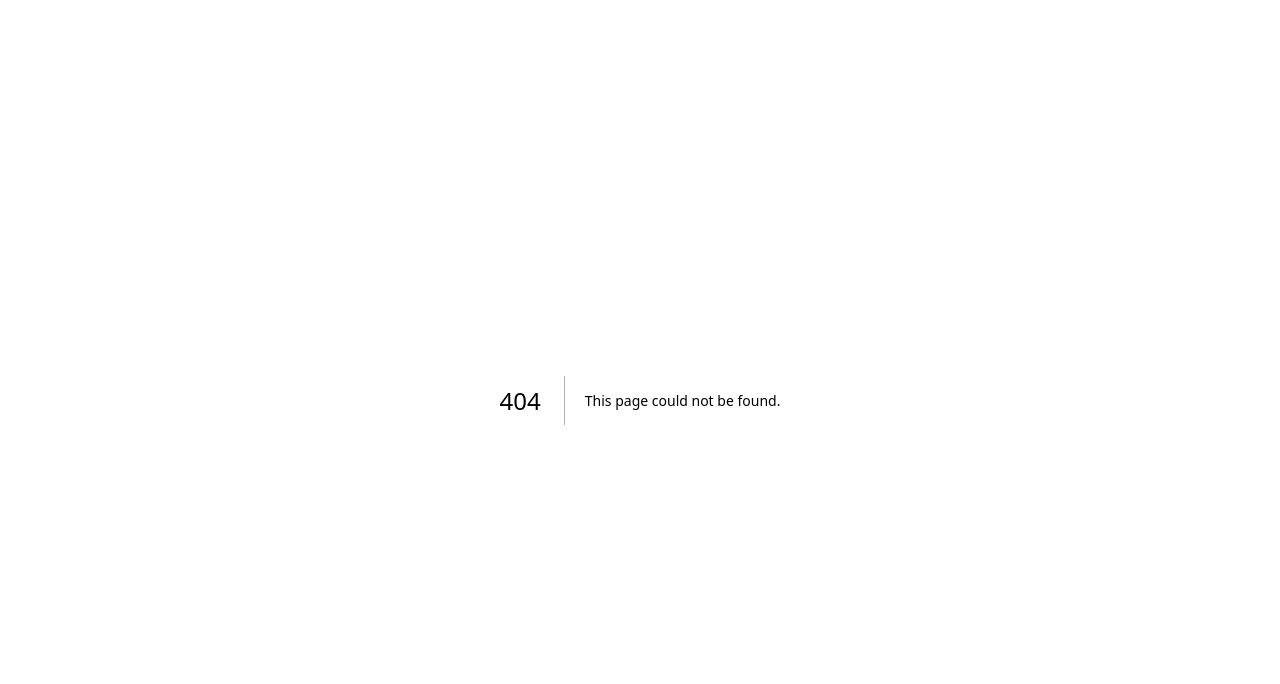
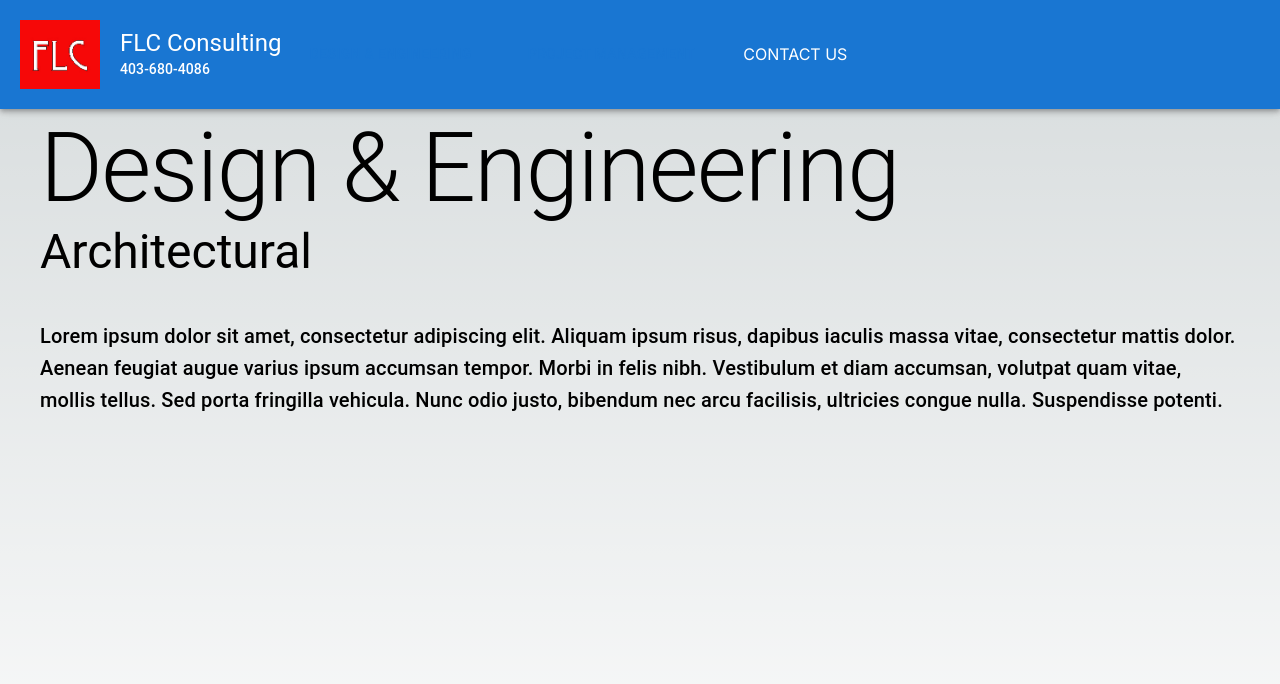
Before and after one commit to zacharylee97/flc-consulting, a Next.js app: page /design-and-engineering/architectural in a window 1280 px wide. Before the commit this address had no page. Shown: the top 684 px of the page. Built offline with nearby package versions, Linux system fonts and the light colour scheme.

Commit message:
Created Design & Engineering pages

```diff
--- /dev/null
+++ b/app/design-and-engineering/architectural/page.tsx
@@ -0,0 +1,24 @@
+import Header from "@/app/components/header";
+import { Box, Typography } from "@mui/material";
+
+const text = `Lorem ipsum dolor sit amet, consectetur adipiscing elit.
+Aliquam ipsum risus, dapibus iaculis massa vitae, consectetur mattis dolor.
+Aenean feugiat augue varius ipsum accumsan tempor. Morbi in felis nibh.
+Vestibulum et diam accumsan, volutpat quam vitae, mollis tellus. Sed porta
+fringilla vehicula. Nunc odio justo, bibendum nec arcu facilisis, ultricies
+congue nulla. Suspendisse potenti.`;
+
+export default function Architectural() {
+  return (
+    <main className="min-h-screen">
+      <Header></Header>
+      <Box className="mx-10 mt-28">
+        <Typography variant="h1">Design & Engineering</Typography>
+        <Typography variant="h3">Architectural</Typography>
+      </Box>
+      <Box className="m-10">
+        <Typography variant="h6">{text}</Typography>
+      </Box>
+    </main>
+  );
+}
--- /dev/null
+++ b/app/design-and-engineering/electrical/page.tsx
@@ -0,0 +1,24 @@
+import Header from "@/app/components/header";
+import { Box, Typography } from "@mui/material";
+
+const text = `Lorem ipsum dolor sit amet, consectetur adipiscing elit.
+Aliquam ipsum risus, dapibus iaculis massa vitae, consectetur mattis dolor.
+Aenean feugiat augue varius ipsum accumsan tempor. Morbi in felis nibh.
+Vestibulum et diam accumsan, volutpat quam vitae, mollis tellus. Sed porta
+fringilla vehicula. Nunc odio justo, bibendum nec arcu facilisis, ultricies
+congue nulla. Suspendisse potenti.`;
+
+export default function Electrical() {
+  return (
+    <main className="min-h-screen">
+      <Header></Header>
+      <Box className="mx-10 mt-28">
+        <Typography variant="h1">Design & Engineering</Typography>
+        <Typography variant="h3">Electrical</Typography>
+      </Box>
+      <Box className="m-10">
+        <Typography variant="h6">{text}</Typography>
+      </Box>
+    </main>
+  );
+}
--- /dev/null
+++ b/app/design-and-engineering/mechanical/page.tsx
@@ -0,0 +1,24 @@
+import Header from "@/app/components/header";
+import { Box, Typography } from "@mui/material";
+
+const text = `Lorem ipsum dolor sit amet, consectetur adipiscing elit.
+Aliquam ipsum risus, dapibus iaculis massa vitae, consectetur mattis dolor.
+Aenean feugiat augue varius ipsum accumsan tempor. Morbi in felis nibh.
+Vestibulum et diam accumsan, volutpat quam vitae, mollis tellus. Sed porta
+fringilla vehicula. Nunc odio justo, bibendum nec arcu facilisis, ultricies
+congue nulla. Suspendisse potenti.`;
+
+export default function Mechanical() {
+  return (
+    <main className="min-h-screen">
+      <Header></Header>
+      <Box className="mx-10 mt-28">
+        <Typography variant="h1">Design & Engineering</Typography>
+        <Typography variant="h3">Mechanical</Typography>
+      </Box>
+      <Box className="m-10">
+        <Typography variant="h6">{text}</Typography>
+      </Box>
+    </main>
+  );
+}
--- /dev/null
+++ b/app/design-and-engineering/structural/page.tsx
@@ -0,0 +1,24 @@
+import Header from "@/app/components/header";
+import { Box, Typography } from "@mui/material";
+
+const text = `Lorem ipsum dolor sit amet, consectetur adipiscing elit.
+Aliquam ipsum risus, dapibus iaculis massa vitae, consectetur mattis dolor.
+Aenean feugiat augue varius ipsum accumsan tempor. Morbi in felis nibh.
+Vestibulum et diam accumsan, volutpat quam vitae, mollis tellus. Sed porta
+fringilla vehicula. Nunc odio justo, bibendum nec arcu facilisis, ultricies
+congue nulla. Suspendisse potenti.`;
+
+export default function Structural() {
+  return (
+    <main className="min-h-screen">
+      <Header></Header>
+      <Box className="mx-10 mt-28">
+        <Typography variant="h1">Design & Engineering</Typography>
+        <Typography variant="h3">Structural</Typography>
+      </Box>
+      <Box className="m-10">
+        <Typography variant="h6">{text}</Typography>
+      </Box>
+    </main>
+  );
+}
```
